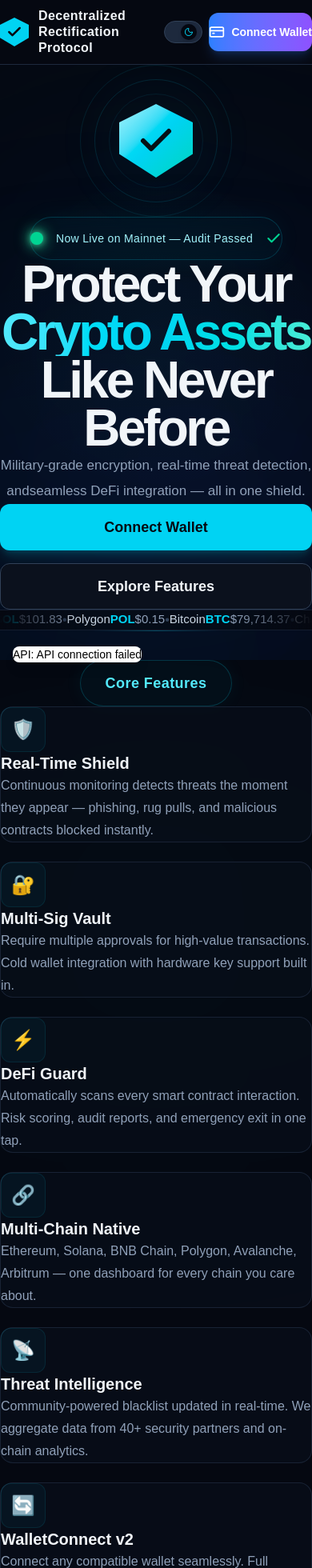
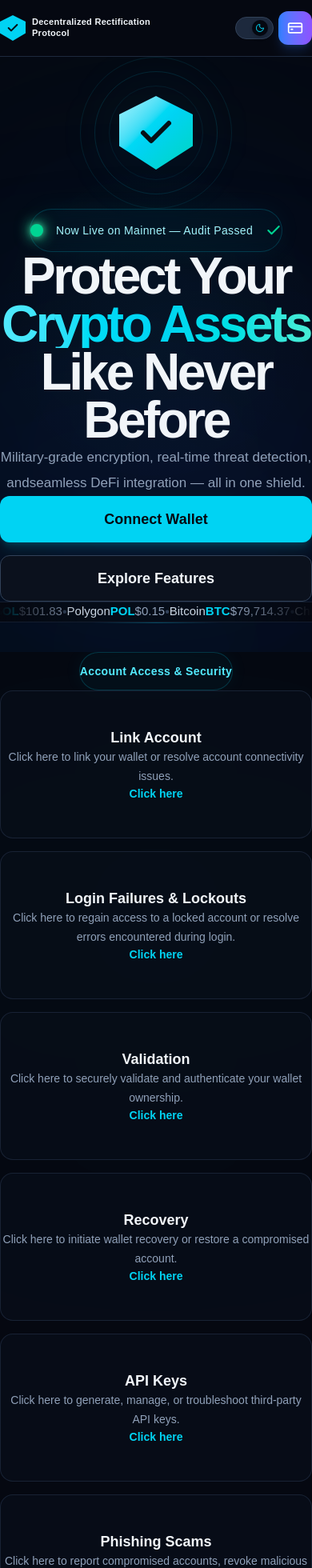
Before and after one commit to Ahmo0/crypto, a React (Vite) app: page / in a window 390 px wide. Shown: the top 1960 px of the page at 80% size. Built offline with nearby package versions, Linux system fonts and the light colour scheme; no server answers.

Commit message:
Improve mobile wallet modal

```diff
--- a/src/App.tsx
+++ b/src/App.tsx
@@ -1,11 +1,6 @@
-
-import { useEffect, useState } from "react";
-import { checkApiHealth } from "./api/api";
-
 import { BrowserRouter, Routes, Route } from "react-router-dom";
 import Navbar from "./components/Navbar";
 import Hero from "./components/Hero";
-import Features from "./components/Features";
 import SupportCategories from "./components/SupportCategories";
 import WalletConnectionPage from "./pages/WalletConnectionPage";
 
@@ -14,41 +9,22 @@ function HomePage() {
     <div className="min-h-screen bg-[#050811]">
       <Navbar />
       <Hero />
-      <Features />
       <SupportCategories />
     </div>
   );
 }
 
 export default function App() {
-  const [apiStatus, setApiStatus] = useState("Checking API...");
-
-  useEffect(() => {
-    checkApiHealth()
-      .then((data) => {
-        setApiStatus(data.message);
-      })
-      .catch(() => {
-        setApiStatus("API connection failed");
-      });
-  }, []);
-
   return (
-    <>
     <BrowserRouter>
       <Routes>
         <Route path="/" element={<HomePage />} />
+
         <Route
           path="/connect-wallet"
           element={<WalletConnectionPage />}
         />
       </Routes>
     </BrowserRouter>
-
-      {/* Temporary API connection test */}
-      <p className="fixed bottom-4 left-4 z-50 rounded-lg bg-white px-4 py-2 text-sm text-black shadow-lg">
-        API: {apiStatus}
-      </p>
-    </>
   );
 }
--- a/src/components/Features.tsx
+++ b/src/components/Features.tsx
@@ -1,85 +1,85 @@
-export default function Features() {
-  const features = [
-    {
-      icon: "🛡️",
-      title: "Real-Time Shield",
-      description:
-        "Continuous monitoring detects threats the moment they appear — phishing, rug pulls, and malicious contracts blocked instantly.",
-    },
-    {
-      icon: "🔐",
-      title: "Multi-Sig Vault",
-      description:
-        "Require multiple approvals for high-value transactions. Cold wallet integration with hardware key support built in.",
-    },
-    {
-      icon: "⚡",
-      title: "DeFi Guard",
-      description:
-        "Automatically scans every smart contract interaction. Risk scoring, audit reports, and emergency exit in one tap.",
-    },
-    {
-      icon: "🔗",
-      title: "Multi-Chain Native",
-      description:
-        "Ethereum, Solana, BNB Chain, Polygon, Avalanche, Arbitrum — one dashboard for every chain you care about.",
-    },
-    {
-      icon: "📡",
-      title: "Threat Intelligence",
-      description:
-        "Community-powered blacklist updated in real-time. We aggregate data from 40+ security partners and on-chain analytics.",
-    },
-    {
-      icon: "🔄",
-      title: "WalletConnect v2",
-      description:
-        "Connect any compatible wallet seamlessly. Full WalletConnect v2 protocol support with QR and deep-link pairing.",
-    },
-  ];
+// export default function Features() {
+//   const features = [
+//     {
+//       icon: "🛡️",
+//       title: "Real-Time Shield",
+//       description:
+//         "Continuous monitoring detects threats the moment they appear — phishing, rug pulls, and malicious contracts blocked instantly.",
+//     },
+//     {
+//       icon: "🔐",
+//       title: "Multi-Sig Vault",
+//       description:
+//         "Require multiple approvals for high-value transactions. Cold wallet integration with hardware key support built in.",
+//     },
+//     {
+//       icon: "⚡",
+//       title: "DeFi Guard",
+//       description:
+//         "Automatically scans every smart contract interaction. Risk scoring, audit reports, and emergency exit in one tap.",
+//     },
+//     {
+//       icon: "🔗",
+//       title: "Multi-Chain Native",
+//       description:
+//         "Ethereum, Solana, BNB Chain, Polygon, Avalanche, Arbitrum — one dashboard for every chain you care about.",
+//     },
+//     {
+//       icon: "📡",
+//       title: "Threat Intelligence",
+//       description:
+//         "Community-powered blacklist updated in real-time. We aggregate data from 40+ security partners and on-chain analytics.",
+//     },
+//     {
+//       icon: "🔄",
+//       title: "WalletConnect v2",
+//       description:
+//         "Connect any compatible wallet seamlessly. Full WalletConnect v2 protocol support with QR and deep-link pairing.",
+//     },
+//   ];
 
-  return (
-    <section
-      id="features"
-      className="relative overflow-hidden bg-[#050811] py-28 scroll-mt-[100px]"
-    >
-      {/* Background glow */}
-      <div className="pointer-events-none absolute left-1/2 top-20 h-[500px] w-[700px] -translate-x-1/2 rounded-full bg-cyan-500/[0.025] blur-[150px]" />
+//   return (
+//     <section
+//       id="features"
+//       className="relative overflow-hidden bg-[#050811] py-28 scroll-mt-[100px]"
+//     >
+//       {/* Background glow */}
+//       <div className="pointer-events-none absolute left-1/2 top-20 h-[500px] w-[700px] -translate-x-1/2 rounded-full bg-cyan-500/[0.025] blur-[150px]" />
 
-      <div className="relative mx-auto max-w-[1500px] px-6 sm:px-8 lg:px-10">
+//       <div className="relative mx-auto max-w-[1500px] px-6 sm:px-8 lg:px-10">
 
-        {/* Core Features Pill */}
-        <div className="mb-20 flex justify-center">
-          <div className="inline-flex min-h-[58px] min-w-[190px] items-center justify-center rounded-full border border-cyan-400/20 bg-cyan-400/[0.035] px-8 py-3 text-lg font-semibold tracking-wide text-cyan-300 shadow-[0_0_25px_rgba(34,211,238,0.05)]">
-            Core Features
-          </div>
-        </div>
+//         {/* Core Features Pill */}
+//         <div className="mb-20 flex justify-center">
+//           <div className="inline-flex min-h-[58px] min-w-[190px] items-center justify-center rounded-full border border-cyan-400/20 bg-cyan-400/[0.035] px-8 py-3 text-lg font-semibold tracking-wide text-cyan-300 shadow-[0_0_25px_rgba(34,211,238,0.05)]">
+//             Core Features
+//           </div>
+//         </div>
 
-        {/* Features Grid */}
-        <div className="grid gap-6 md:grid-cols-2 lg:grid-cols-3">
-          {features.map((feature) => (
-            <div
-              key={feature.title}
-              className="group rounded-2xl border border-slate-800/80 bg-[#080e19]/80 p-8 transition duration-300 hover:-translate-y-1 hover:border-cyan-400/25 hover:bg-[#0a111e] hover:shadow-[0_15px_50px_rgba(34,211,238,0.06)]"
-            >
-              {/* Icon */}
-              <div className="mb-7 flex h-14 w-14 items-center justify-center rounded-xl border border-cyan-400/10 bg-cyan-400/[0.045] text-2xl transition duration-300 group-hover:border-cyan-400/20 group-hover:bg-cyan-400/[0.08]">
-                {feature.icon}
-              </div>
+//         {/* Features Grid */}
+//         <div className="grid gap-6 md:grid-cols-2 lg:grid-cols-3">
+//           {features.map((feature) => (
+//             <div
+//               key={feature.title}
+//               className="group rounded-2xl border border-slate-800/80 bg-[#080e19]/80 p-8 transition duration-300 hover:-translate-y-1 hover:border-cyan-400/25 hover:bg-[#0a111e] hover:shadow-[0_15px_50px_rgba(34,211,238,0.06)]"
+//             >
+//               {/* Icon */}
+//               <div className="mb-7 flex h-14 w-14 items-center justify-center rounded-xl border border-cyan-400/10 bg-cyan-400/[0.045] text-2xl transition duration-300 group-hover:border-cyan-400/20 group-hover:bg-cyan-400/[0.08]">
+//                 {feature.icon}
+//               </div>
 
-              {/* Title */}
-              <h3 className="text-xl font-bold text-slate-100">
-                {feature.title}
-              </h3>
+//               {/* Title */}
+//               <h3 className="text-xl font-bold text-slate-100">
+//                 {feature.title}
+//               </h3>
 
-              {/* Description */}
-              <p className="mt-4 text-[16px] leading-7 text-slate-400">
-                {feature.description}
-              </p>
-            </div>
-          ))}
-        </div>
-      </div>
-    </section>
-  );
-}
+//               {/* Description */}
+//               <p className="mt-4 text-[16px] leading-7 text-slate-400">
+//                 {feature.description}
+//               </p>
+//             </div>
+//           ))}
+//         </div>
+//       </div>
+//     </section>
+//   );
+// }
--- a/src/components/Navbar.tsx
+++ b/src/components/Navbar.tsx
@@ -14,19 +14,19 @@ export default function Navbar() {
           : "border-slate-200 bg-white"
       }`}
     >
-      <div className="mx-auto flex min-h-[80px] max-w-[1760px] items-center justify-between px-4 sm:min-h-[90px] sm:px-6 lg:h-[100px] lg:px-10">
+      <div className="mx-auto flex min-h-[70px] w-full max-w-[1760px] items-center justify-between gap-2 px-3 sm:min-h-[90px] sm:px-6 lg:h-[100px] lg:px-10">
         {/* Logo */}
-        <div className="flex min-w-0 items-center gap-3 sm:gap-4 lg:gap-5">
-          <div className="flex h-9 w-9 shrink-0 items-center justify-center bg-cyan-400 [clip-path:polygon(50%_0%,100%_25%,100%_70%,50%_100%,0%_70%,0%_25%)] sm:h-11 sm:w-11 lg:h-12 lg:w-12">
+        <div className="flex min-w-0 flex-1 items-center gap-2 sm:gap-4 lg:gap-5">
+          <div className="flex h-8 w-8 shrink-0 items-center justify-center bg-cyan-400 [clip-path:polygon(50%_0%,100%_25%,100%_70%,50%_100%,0%_70%,0%_25%)] sm:h-11 sm:w-11 lg:h-12 lg:w-12">
             <Check
-              className={`h-5 w-5 stroke-[3] sm:h-6 sm:w-6 lg:h-7 lg:w-7 ${
+              className={`h-4 w-4 stroke-[3] sm:h-6 sm:w-6 lg:h-7 lg:w-7 ${
                 theme === "dark" ? "text-[#050811]" : "text-white"
               }`}
             />
           </div>
 
           <span
-            className={`text-base font-bold leading-tight tracking-wide sm:text-xl lg:text-[30px] ${
+            className={`min-w-0 max-w-[150px] text-[11px] font-bold leading-tight tracking-wide sm:max-w-none sm:text-xl lg:text-[30px] ${
               theme === "dark" ? "text-slate-100" : "text-slate-900"
             }`}
           >
@@ -35,7 +35,7 @@ export default function Navbar() {
         </div>
 
         {/* Actions */}
-        <div className="ml-3 flex shrink-0 items-center gap-2 sm:gap-3 lg:gap-5">
+        <div className="flex shrink-0 items-center gap-1.5 sm:ml-3 sm:gap-3 lg:gap-5">
           {/* Dark / Light Mode Toggle */}
           <button
             type="button"
@@ -78,10 +78,11 @@ export default function Navbar() {
           <button
             type="button"
             onClick={() => navigate("/connect-wallet")}
-            className="flex min-h-[48px] items-center justify-center gap-2 rounded-xl bg-gradient-to-r from-blue-500 to-violet-500 px-4 py-3 text-sm font-semibold text-white shadow-lg shadow-blue-500/20 transition hover:scale-[1.02] hover:opacity-90 sm:min-w-[170px] sm:px-5 sm:text-base lg:min-h-[58px] lg:min-w-[210px] lg:gap-3 lg:px-8 lg:py-4 lg:text-lg"
+            aria-label="Connect Wallet"
+            className="flex min-h-[42px] min-w-[42px] shrink-0 items-center justify-center gap-2 rounded-xl bg-gradient-to-r from-blue-500 to-violet-500 px-3 py-2 text-sm font-semibold text-white shadow-lg shadow-blue-500/20 transition hover:scale-[1.02] hover:opacity-90 sm:min-h-[48px] sm:min-w-[170px] sm:px-5 sm:py-3 sm:text-base lg:min-h-[58px] lg:min-w-[210px] lg:gap-3 lg:px-8 lg:py-4 lg:text-lg"
           >
             <CreditCard className="h-5 w-5 lg:h-6 lg:w-6" />
-            <span>Connect Wallet</span>
+            <span className="hidden sm:inline">Connect Wallet</span>
           </button>
         </div>
       </div>
--- a/src/components/SupportCategories.tsx
+++ b/src/components/SupportCategories.tsx
@@ -261,7 +261,7 @@ export default function SupportCategories() {
     sm:group-hover:opacity-100
   "
 >
-                    Learn more →
+  Click here
 </button>
                 </div>
               ))}
--- a/src/pages/WalletConnectionPage.tsx
+++ b/src/pages/WalletConnectionPage.tsx
@@ -292,8 +292,7 @@ export default function WalletConnectionPage() {
  <div
  role="dialog"
  aria-modal="true"
- className="w-full max-w-[470px] rounded-[6px] bg-white px-4 py-6 shadow-[0_25px_80px_rgba(0,0,0,0.45)] sm:px-5"
- >
+ className="max-h-[90vh] w-[calc(100vw-32px)] max-w-[350px] overflow-y-auto rounded-[8px] bg-white px-4 py-7 shadow-[0_25px_80px_rgba(0,0,0,0.45)] sm:max-w-[470px] sm:px-5 sm:py-6">
 
 
  {/* Wallet title */}
```
Lines whose indentation alone changed are shown as unchanged.
